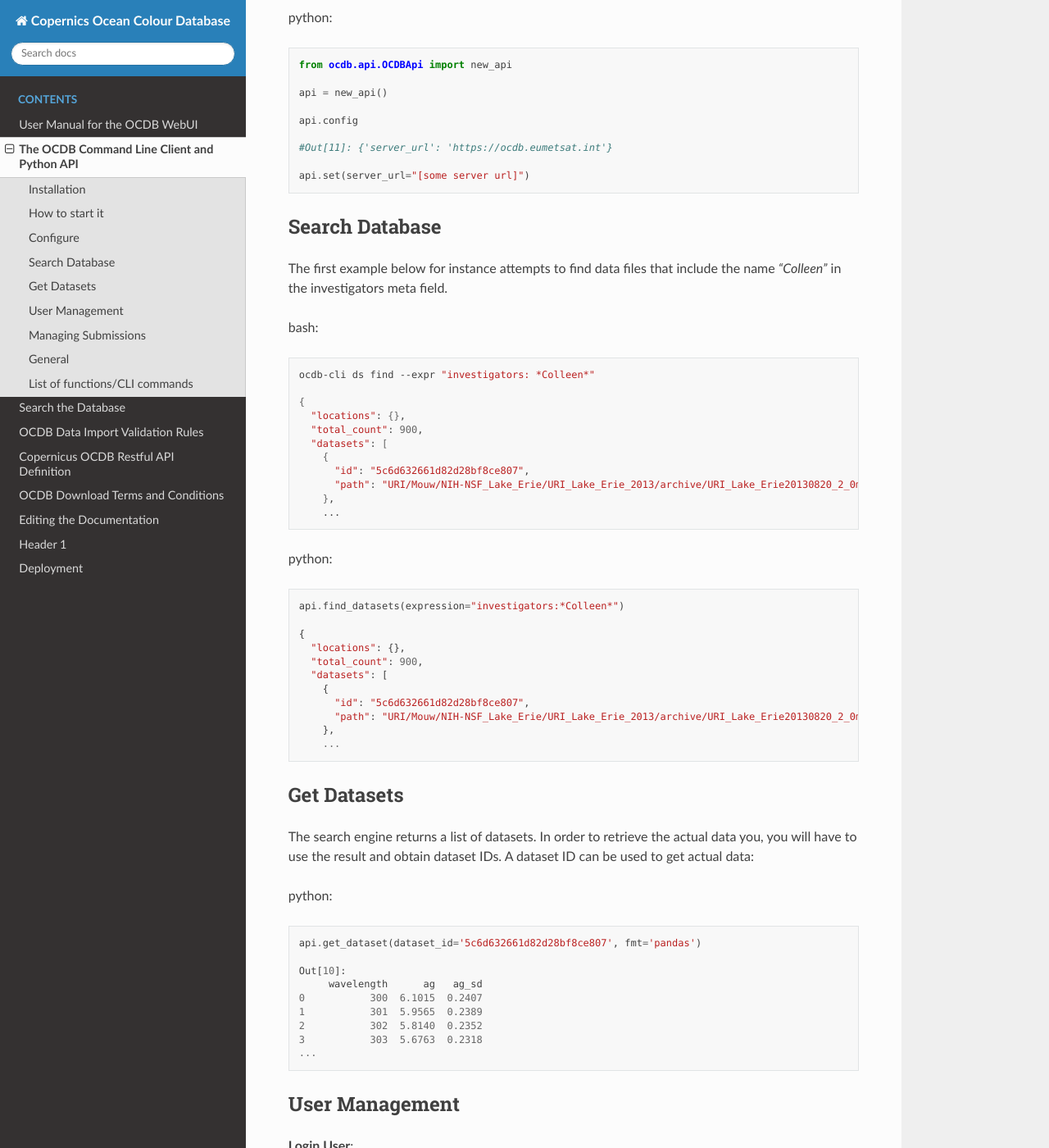
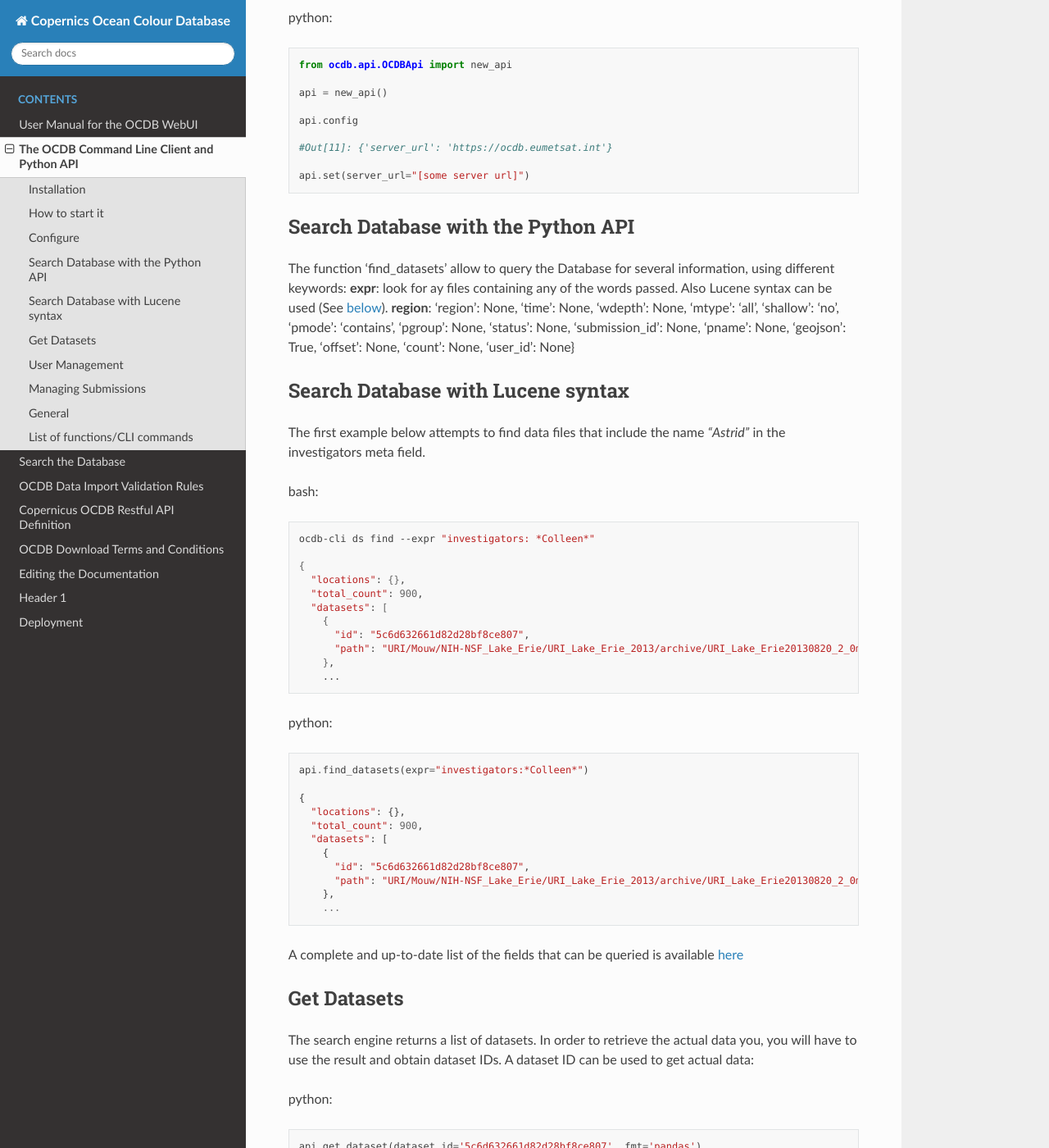
Before and after one commit to javierconcha/ocdb-docs, a Sphinx documentation site: the page built from docs/source/ocdb-api-cli.md, in a window 1280 px wide and 1400 px high, scrolled down 1684 px. Shown: the whole window at 82% size. Built offline with Sphinx 7.4.7 and the Read the Docs theme 2.0.0, drawn with Linux system fonts in a browser that asks for light colours; pages that are not in the unit, such as notebooks, are missing from menus.

Commit message:
Update docs/source/ocdb-api-cli.md

````diff
--- a/docs/source/ocdb-api-cli.md
+++ b/docs/source/ocdb-api-cli.md
@@ -94,10 +94,18 @@ api.set(server_url="[some server url]")
 
 ```
 
+## Search Database with the Python API
 
-## Search Database
+The function 'find_datasets' allow to query the Database for several information, using different keywords:
+__expr__: look for ay files containing any of the words passed. Also Lucene syntax can be used (See [below](ocdb-api-cli.md#search-database-with-lucene-syntax)).
+__region__:
+'region': None, 'time': None, 'wdepth': None, 'mtype': 'all', 'shallow': 'no', 'pmode': 'contains', 'pgroup': None, 'status': None, 'submission_id': None, 'pname': None, 'geojson': True, 'offset': None, 'count': None, 'user_id': None}
 
-The first example below for instance attempts to find data files that include the name *"Colleen"* in the investigators meta field.
+
+
+## Search Database with Lucene syntax
+
+The first example below attempts to find data files that include the name *"Astrid"* in the investigators meta field.
 
 
 bash:
@@ -117,7 +125,7 @@ ocdb-cli ds find --expr "investigators: *Colleen*"
 
 python:
 ```python
-api.find_datasets(expression="investigators:*Colleen*")
+api.find_datasets(expr="investigators:*Colleen*")
 
 {
   "locations": {},
@@ -129,6 +137,8 @@ api.find_datasets(expression="investigators:*Colleen*")
     },
     ...
 ```
+
+A complete and up-to-date list of the fields that can be queried is available [here](ocdb-search.md)
 
 ## Get Datasets
 
````
